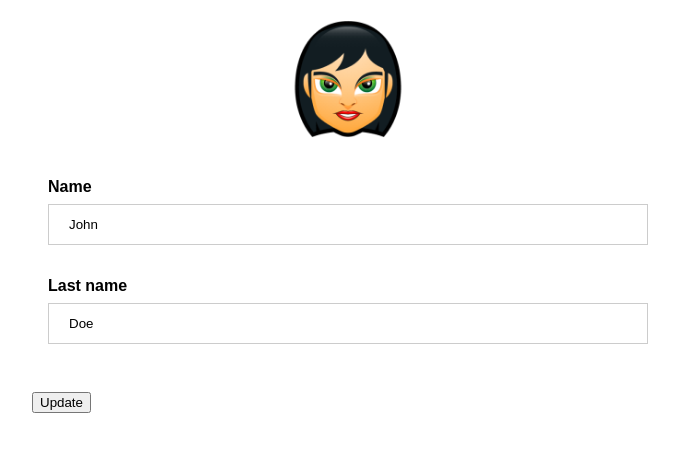
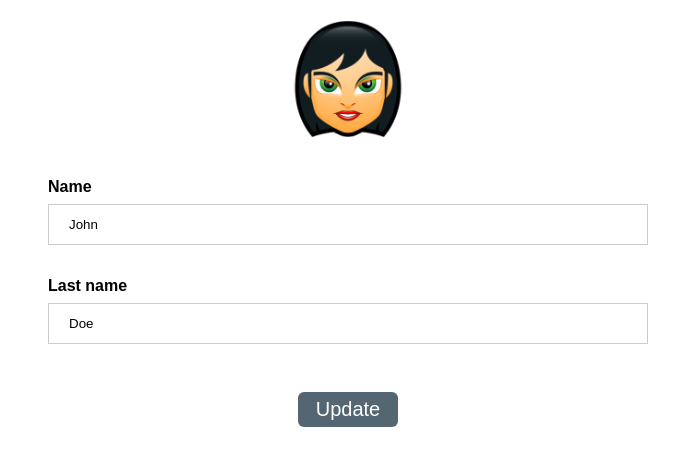
Before and after one commit to JanaKudlickova/laboratorios, a plain HTML site: page lab-01/index.html in a window 1280 px wide. Shown: the whole page, without its empty margins (292-971 px from the left). Drawn offline with Linux system fonts and the light colour scheme.

Commit message:
styled the button

```diff
--- a/lab-01/index.html
+++ b/lab-01/index.html
@@ -18,12 +18,11 @@
             <label for="lastName"><b>Last name</b></label>
             <input type="text" id="lastName" name="lastName" />
         </div>
-        <button
-            type="button"
-            onclick="console.log(document.getElementById('name').value)"
-            >
-            Update
-        </button>
+        <div class="button-container">
+            <button type="button" onclick="console.log(document.getElementById('name').value)">
+                Update
+            </button>
+        </div>
     </div>
 
     <script src="js/demo.js"></script>
--- a/lab-01/site.css
+++ b/lab-01/site.css
@@ -28,3 +28,24 @@ input {
 .data {
     padding: 16px;
 }
+
+.button-container {
+    margin: auto;
+    width: 50%;
+    text-align: center;
+}
+
+button {
+    width: 100px;
+    background-color: rgb(84, 102, 114);
+    color: white;
+    font-size: 20px;
+    padding: 6px;
+    border: none;
+    border-radius: 6px;
+    cursor: pointer;
+}
+
+button:hover {
+    background-color: rgb(67, 81, 90);
+}
```
